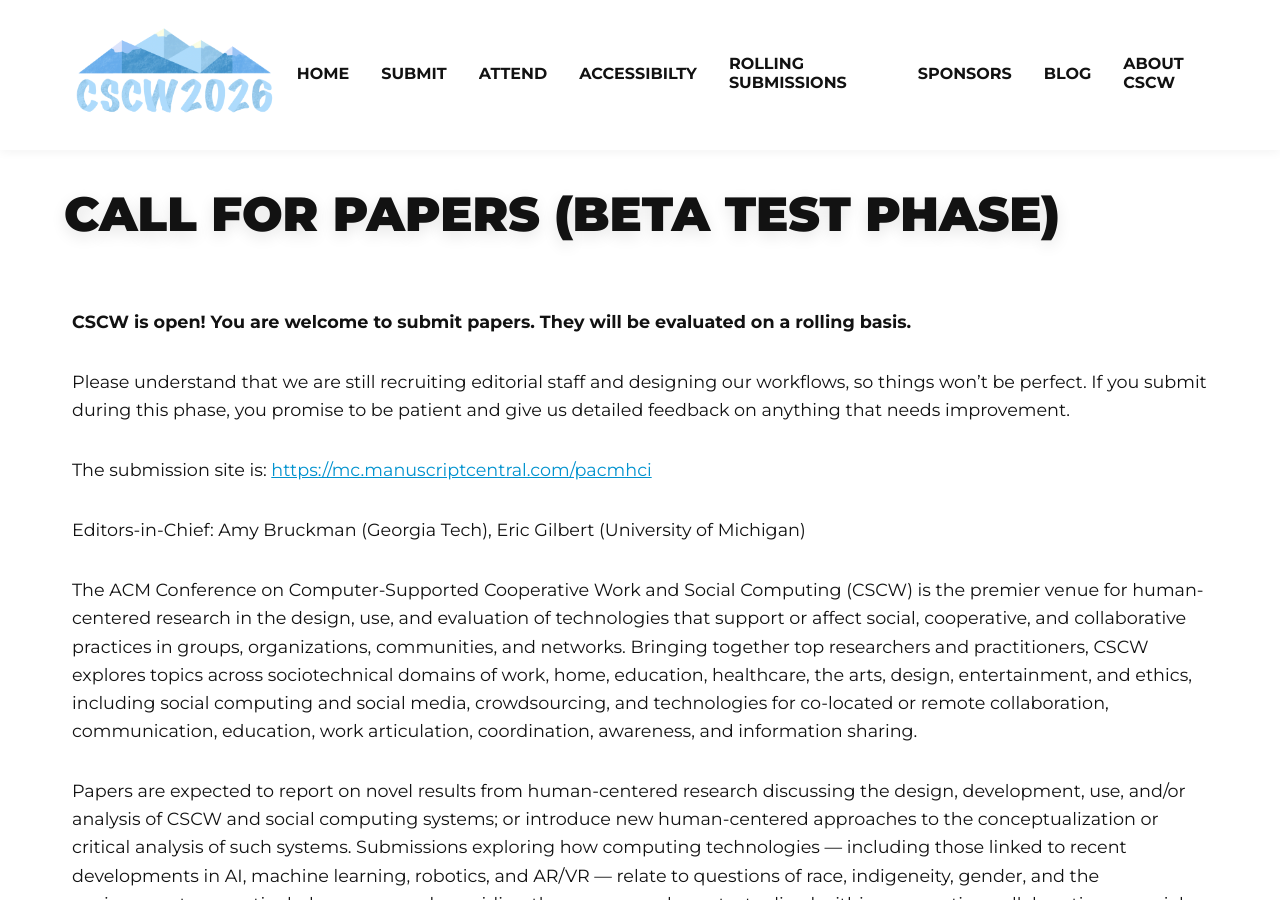
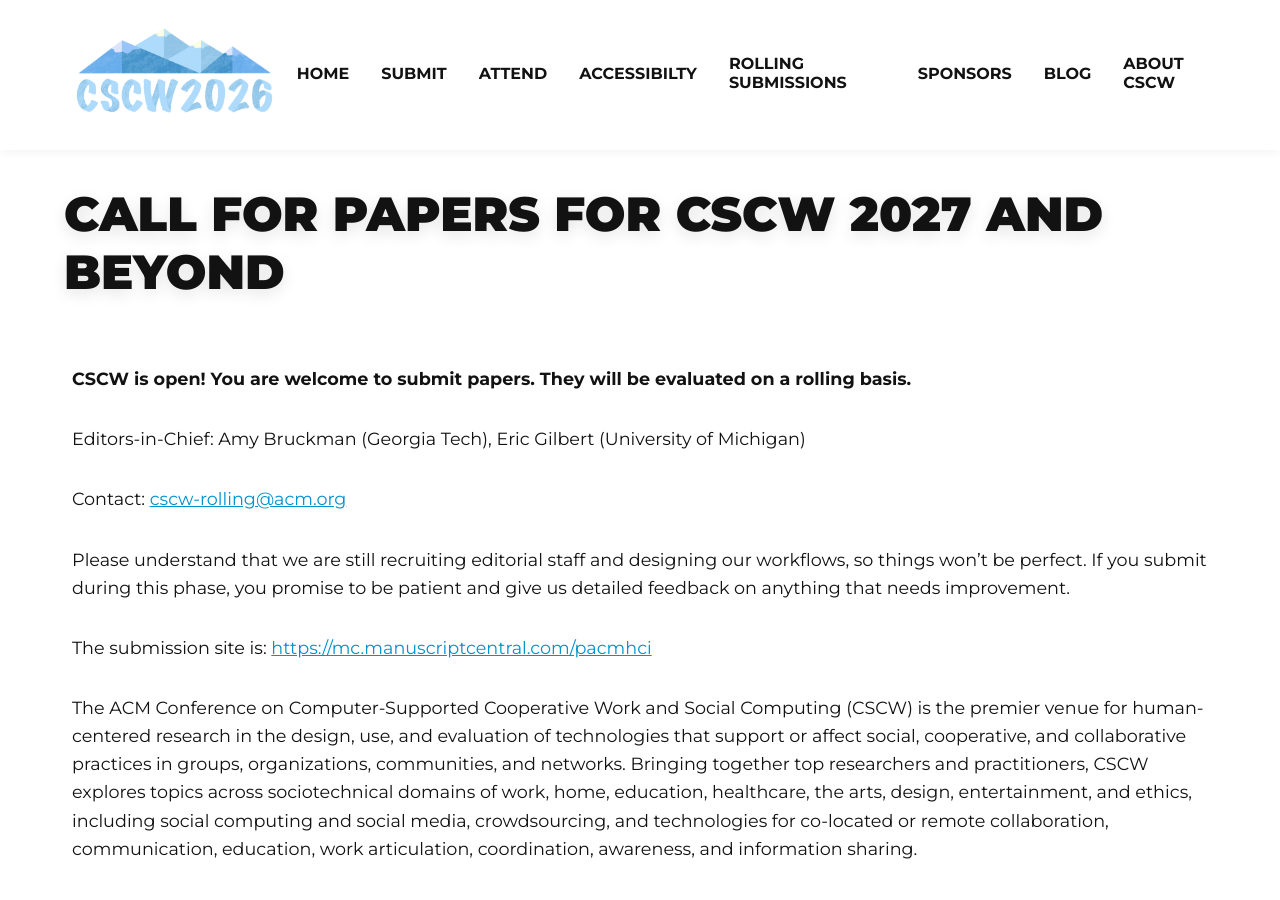
Before and after one commit to anthonypinter/cscw2026-website, a Jekyll site: the page built from rolling.html, in a window 1280 px wide and 900 px high. Built offline with Jekyll 4.4.1, drawn with Linux system fonts in a browser that asks for light colours.

Commit message:
update rolling, fix industry

```diff
--- a/industry.html
+++ b/industry.html
@@ -53,7 +53,7 @@
             <li><strong>Work practices and organizational realities.</strong> How the systems you have built reshaped, or were reshaped by, existing power structures, incentives, and habits.</li>
             <li><strong>Infrastructure, platforms, and ecosystems.</strong> What it looks like to build and maintain the substrate that others build on, including governance and interoperability.</li>
             <li><strong>Ethics, responsibility, and impact.</strong> How privacy, fairness, and safety considerations actually played out in practice, including when they lost to other pressures.</li>
-            <li><strong>Bridging research and practice.<strong> What the translation process between a finding and a deployed feature looks like, and where it breaks down.</li>
+            <li><strong>Bridging research and practice.</strong> What the translation process between a finding and a deployed feature looks like, and where it breaks down.</li>
         </ul>
       </div>
 
@@ -126,7 +126,7 @@
         For questions, contact the Industry Perspectives Chairs at <a href="mailto:industry2026@cscw.acm.org">industry2026@cscw.acm.org</a>.
        </div>
 
-       <h2>SELECTION PROCESS AND CRITERIA<h2>
+       <h2>SELECTION PROCESS AND CRITERIA</h2>
 
         <div class="page-text">
           Review and selection are conducted by the Industry Perspectives Track Co-Chairs. Because submissions are not reviewed by a full committee, authors should not expect detailed formal feedback on their submission. Selection will be based on the following criteria:
--- a/rolling.html
+++ b/rolling.html
@@ -11,13 +11,22 @@
 	<div id="top"></div>
     <section class="hero">
       <h1 class="page-title">
-        CALL FOR PAPERS (BETA TEST PHASE)
+        CALL FOR PAPERS FOR CSCW 2027 AND BEYOND
       </h1>
 
       <div class="page-text">
       <!-- <strong>CSCW Rolling will be accepting  papers in mid 2026.</strong> -->
        <strong>CSCW is open! You are welcome to submit papers. They will be evaluated on a rolling basis.</strong>
         </div>
+
+        <div class="page-text">
+        Editors-in-Chief: Amy Bruckman (Georgia Tech), Eric Gilbert (University of Michigan)
+      </div>
+
+      <div class="page-text">
+        Contact: <a href="mailto:cscw-rolling@acm.org">cscw-rolling@acm.org</a>
+      </div>
+
 
         <div class="page-text">
        Please understand that we are still recruiting editorial staff and designing our workflows, so things won’t be perfect. If you submit during this phase, you promise to be patient and give us detailed feedback on anything that needs improvement.
@@ -27,9 +36,7 @@
        The submission site is: <a href="https://mc.manuscriptcentral.com/pacmhci">https://mc.manuscriptcentral.com/pacmhci</a>
         </div>
 
-      <div class="page-text">
-        Editors-in-Chief: Amy Bruckman (Georgia Tech), Eric Gilbert (University of Michigan)
-      </div>
+
 
       <div class="page-text">
         The ACM Conference on Computer-Supported Cooperative Work and Social Computing (CSCW) is the premier venue for human-centered research in the design, use, and evaluation of technologies that support or affect social, cooperative, and collaborative practices in groups, organizations, communities, and networks. Bringing together top researchers and practitioners, CSCW explores topics across sociotechnical domains of work, home, education, healthcare, the arts, design, entertainment, and ethics, including social computing and social media, crowdsourcing, and technologies for co-located or remote collaboration, communication, education, work articulation, coordination, awareness, and information sharing.
```
